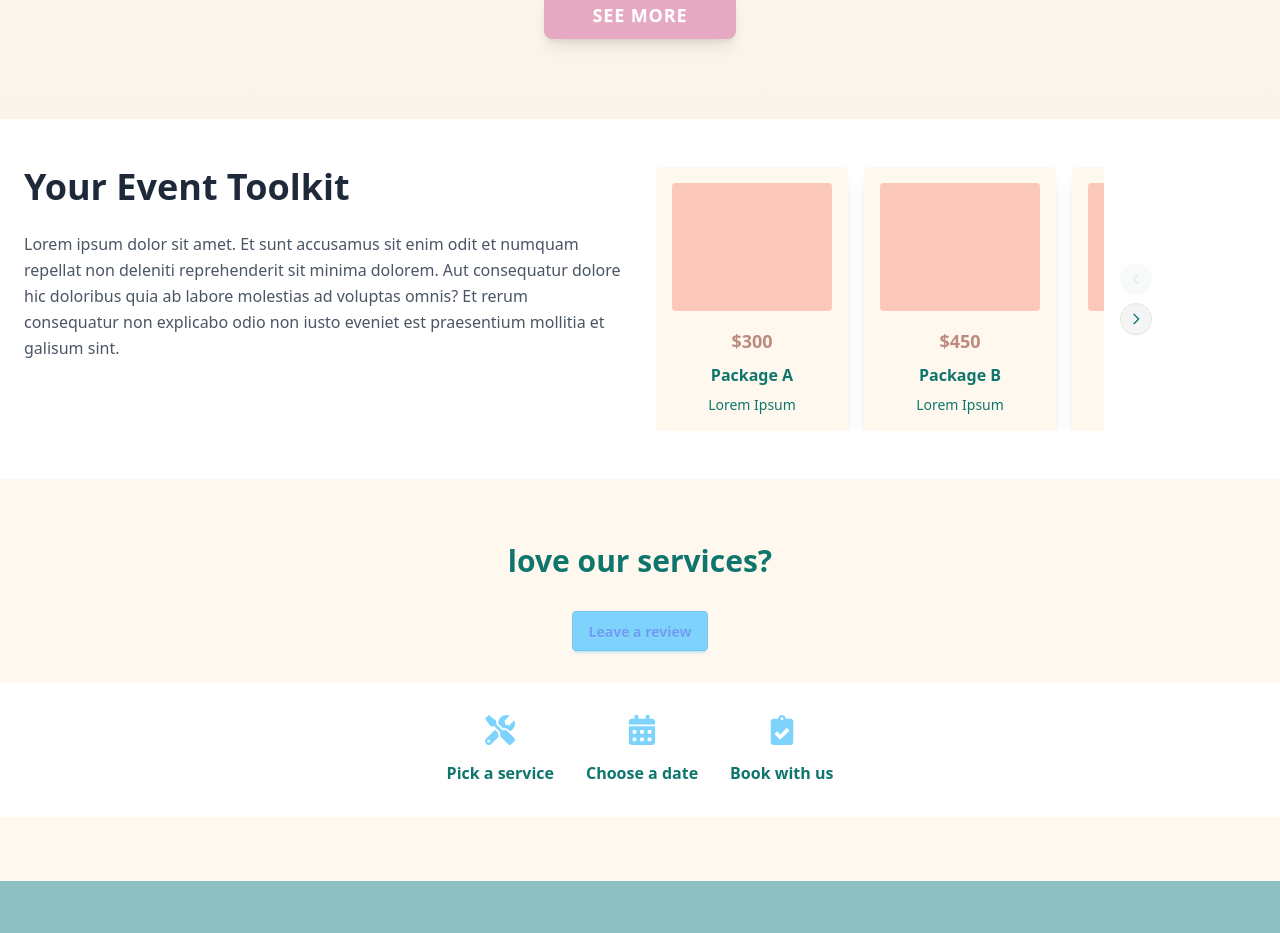
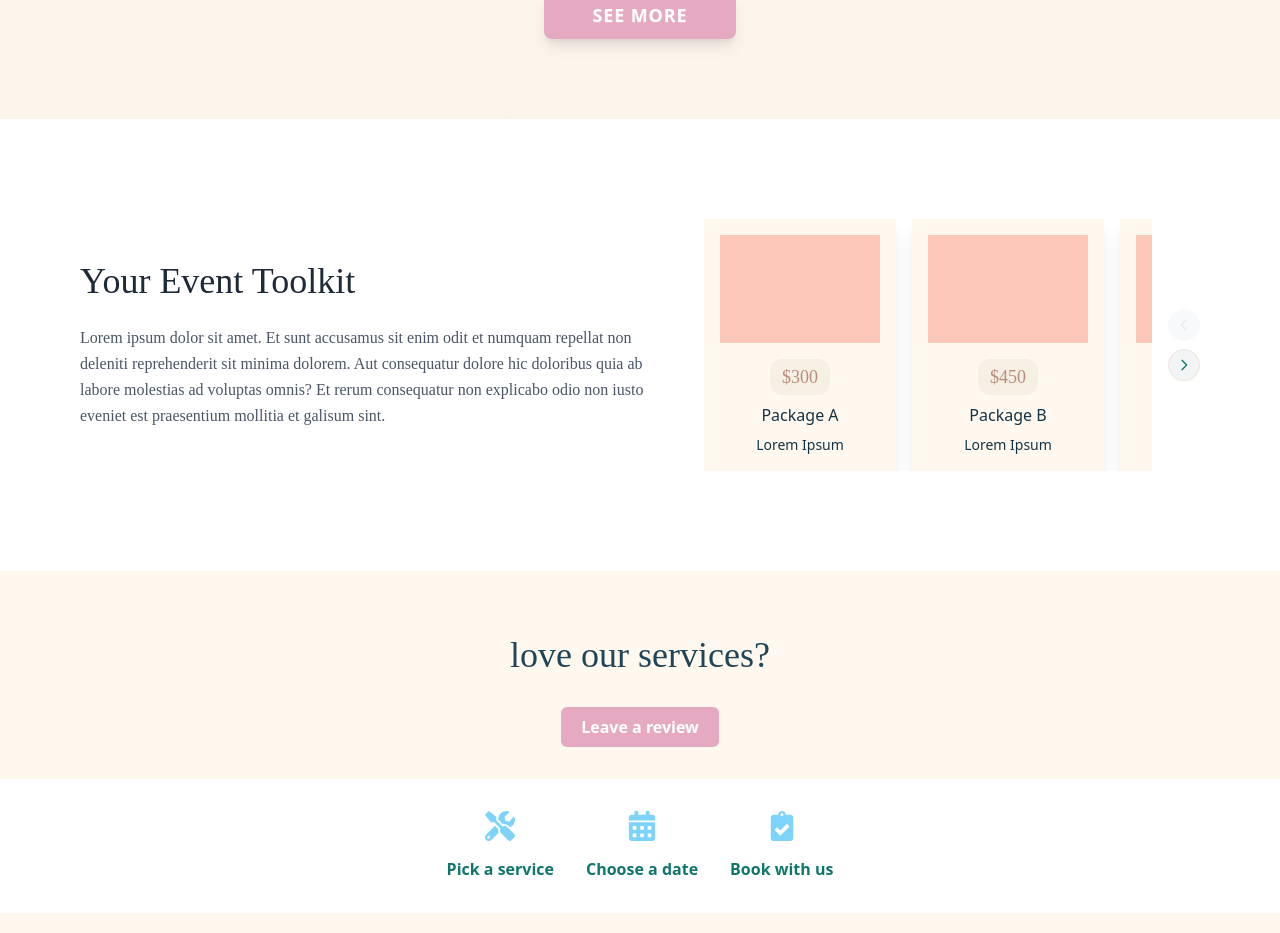
Before and after one commit to Jomar77/SEBS-Website, a React (Vite) app in the folder sebs-website/: page / in a window 1280 px wide. Shown: the part 2122-3055 px from the top of the page. Built offline with nearby package versions, Linux system fonts and the light colour scheme; a web font is replaced by a local one.

Commit message:
chore: Clean up unused imports and improve code organization

```diff
--- a/sebs-website/src/Components/Common/EventPackageSection/EventPackageSection.jsx
+++ b/sebs-website/src/Components/Common/EventPackageSection/EventPackageSection.jsx
@@ -26,15 +26,14 @@ export default function EventPackageSection() {
   };
 
   return (
-    <section className="w-full px-6 py-12 bg-white">
-      <div className="max-w-7xl mx-auto">
-        <div className="grid grid-cols-1 lg:grid-cols-2 gap-8 items-start">
+    <section className="w-full px-4 py-25 bg-white">
+      <div className="max-w-7xl mx-auto flex flex-col lg:flex-row justify-center items-center gap-12">
         {/* Left side - Text content */}
-          <div>
-            <h3 className="text-4xl font-bold text-gray-800 mb-6">
+        <div className="text-center lg:text-left max-w-xl">
+          <h3 className="text-4xl font-corben-reg text-gray-800 mb-6">
             Your Event Toolkit
           </h3>
-            <p className="text-gray-600 leading-relaxed">
+          <p className="text-gray-600 font-corben-reg leading-relaxed">
             Lorem ipsum dolor sit amet. Et sunt accusamus sit enim odit et
             numquam repellat non deleniti reprehenderit sit minima dolorem.
             Aut consequatur dolore hic doloribus quia ab labore molestias ad
@@ -43,8 +42,8 @@ export default function EventPackageSection() {
           </p>
         </div>
 
-          {/* Right side - Package cards with navigation */}
-          <div className="relative">
+        {/* Right side - Package cards */}
+        <div className="flex flex-col items-center">
           {/* Mobile: DaisyUI carousel */}
           <div className="carousel carousel-center w-full max-w-sm p-4 space-x-4 lg:hidden overflow-x-auto">
             {packages.map((pkg, i) => (
@@ -54,12 +53,14 @@ export default function EventPackageSection() {
             ))}
           </div>
 
-            {/* Desktop: Custom carousel with navigation */}
+          {/* Desktop: Custom carousel */}
           <div className="hidden lg:flex items-center">
             <div className="carousel w-full max-w-md overflow-hidden">
               <div
                 className="flex gap-4 transition-transform duration-300 ease-in-out"
-                  style={{ transform: `translateX(-${currentIndex * (192 + 16)}px)` }}
+                style={{
+                  transform: `translateX(-${currentIndex * (192 + 16)}px)`,
+                }}
               >
                 {packages.map((pkg, i) => (
                   <div key={i} className="flex-none">
@@ -113,7 +114,6 @@ export default function EventPackageSection() {
           </div>
         </div>
       </div>
-      </div>
     </section>
   );
 }
--- a/sebs-website/src/Components/Common/EventPackageSection/PackageCard.jsx
+++ b/sebs-website/src/Components/Common/EventPackageSection/PackageCard.jsx
@@ -1,15 +1,17 @@
 export default function PackageCard({ pkg, index }) {
   return (
-    <div className="bg-base-100 p-4 shadow-lg flex-none w-48 rounded-sm">
-      <div className="bg-[#fcc8ba] h-32 rounded-sm mb-4"></div>
+    <div className="bg-base-100 p-4 shadow-lg flex-none w-48">
+      <div className="bg-[#fcc8ba] h-27 mb-4"></div>
       <div className="text-center space-y-2">
-        <div className="text-secondary-content font-semibold text-lg">
+        {/* Price with rounded rectangle background */}
+        <div className="inline-block bg-[#f6efe4] px-3 py-1 rounded-xl text-secondary-content font-corben-reg text-lg">
           {pkg.price}
         </div>
-        <h4 className="font-semibold text-base-content ">
+
+        <h3 className="font-reg text-[#133445]">
           {pkg.title}
-        </h4>
-        <p className="text-sm text-base-content">{pkg.description}</p>
+        </h3>
+        <p className="text-sm text-[#133445]">{pkg.description}</p>
       </div>
     </div>
   );
--- a/sebs-website/src/Components/Index/GallerySection/GallerySection.jsx
+++ b/sebs-website/src/Components/Index/GallerySection/GallerySection.jsx
@@ -119,7 +119,7 @@ export default function GallerySection() {
           </button>
 
           <button
-            className="btn btn-circle bg-pink-200 border-none text-black hover:bg-pink-300 shadow-lg disabled:opacity-30 active:scale-100 absolute right-4 top-1/2  z-10"
+            className="btn btn-circle bg-pink-200 border-none text-black hover:bg-pink-300 shadow-lg disabled:opacity-30 active:scale-100 absolute right-4 top-1/2 z-10"
             onClick={nextSlide}
             disabled={currentSlide >= maxSlide}
             aria-label="Next slide"
--- a/sebs-website/src/Components/Index/ReviewSection/ReviewSection.jsx
+++ b/sebs-website/src/Components/Index/ReviewSection/ReviewSection.jsx
@@ -21,12 +21,11 @@ export default function ReviewSection() {
   //     });
   // }, []);
 
-
   //hello gab
   return (
     <section className="flex flex-col bg-base-100 py-16 gap-8">
       <div>
-        <h2 className="text-3xl font-bold text-center mb-8">
+        <h2 className="text-4xl font-corben-reg text-center mb-8 text-[#204558]">
           love our services?
         </h2>
         <div className="max-w-2xl mx-auto">
@@ -44,7 +43,7 @@ export default function ReviewSection() {
             href="#"
             target="_blank"
             rel="noopener noreferrer"
-            className="btn btn-primary"
+            className="px-5 py-2 bg-[#e5aac1] text-white font-semibold rounded-md hover:bg-white hover:text-[#e5aac1] transition duration-200"
           >
             Leave a review
           </a>
--- a/sebs-website/src/Components/Index/ServiceSection/ServiceSection.jsx
+++ b/sebs-website/src/Components/Index/ServiceSection/ServiceSection.jsx
@@ -8,8 +8,8 @@ gsap.registerPlugin(ScrollTrigger);
 
 const services = [
   {
-    id: "venue-design",
-    title: "Venue Design",
+    id: "graphic-design",
+    title: "Graphic Design",
     description:
       "Lorem ipsum dolor sit amet. Cum dolores vero aut sint aperiam quo voluptates numquam id eaque dolor ut ratione adipisci.",
     colorClass: "bg-[#e5adc2]",
```
Also changed, not shown: sebs-website/Home.png (deleted), sebs-website/src/Components/Index/ReviewSection/ServiceSteps.jsx (line endings or trailing spaces). Lines whose indentation alone changed are shown as unchanged.
